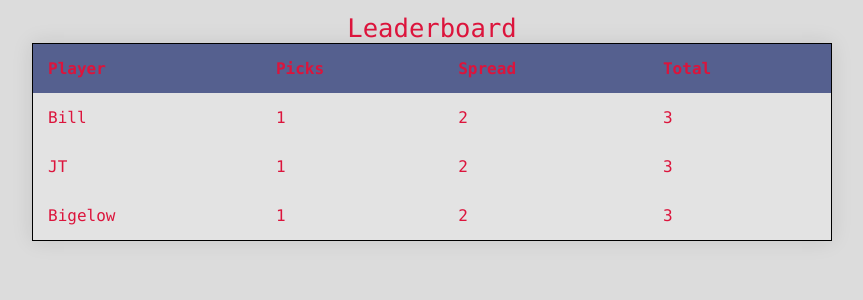
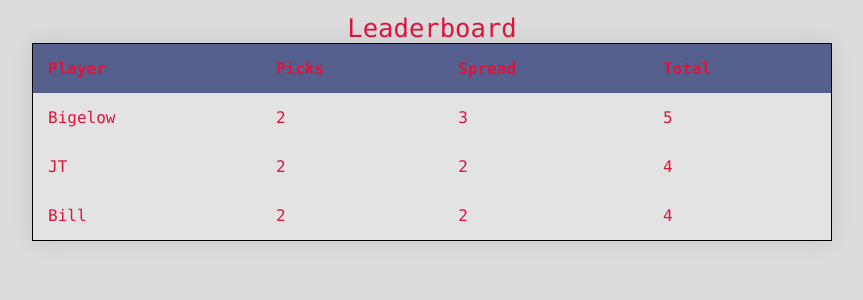
Before and after one commit to jt-cronin/husker-app-2020, a Flask app: page / in a window 1280 px wide. Shown: the part 273-573 px from the top of the page, without its empty margins (208-1071 px from the left). Run offline with Flask 2, Linux system fonts and the light colour scheme.

Commit message:
final week update

```diff
--- a/templates/index.html
+++ b/templates/index.html
@@ -15,22 +15,22 @@
 	  	</thead>
 	  	<tbody>
 	  	  <tr>
-	  	    <td>Bill</td>
-	  	    <td>1</td>
+	  	    <td>Bigelow</td>
 	  	    <td>2</td>
 	  	    <td>3</td>
+	  	    <td>5</td>
 	  	  </tr>
 	  	  <tr>
 	  	    <td>JT</td>
-	  	    <td>1</td>
 	  	    <td>2</td>
-	  	    <td>3</td>
+	  	    <td>2</td>
+	  	    <td>4</td>
 	  	  </tr>
 	  	  <tr>
-	  	    <td>Bigelow</td>
-	  	    <td>1</td>
+	  	    <td>Bill</td>
 	  	    <td>2</td>
-	  	    <td>3</td>
+	  	    <td>2</td>
+	  	    <td>4</td>
 	  	  </tr>
 	  	</tbody>
 	  </table>
```
Also changed, not shown: templates/cover.html (+5 -5 lines).
